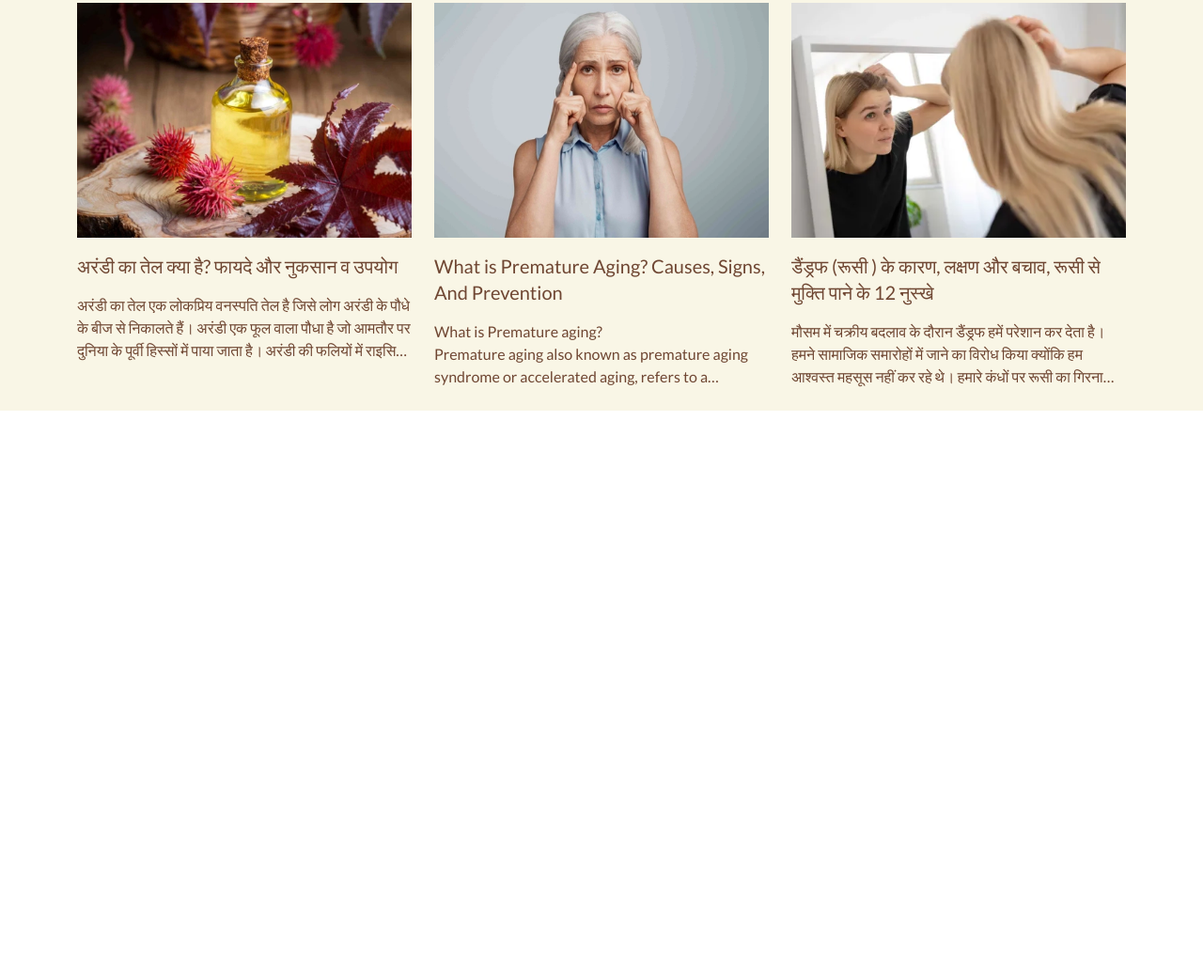
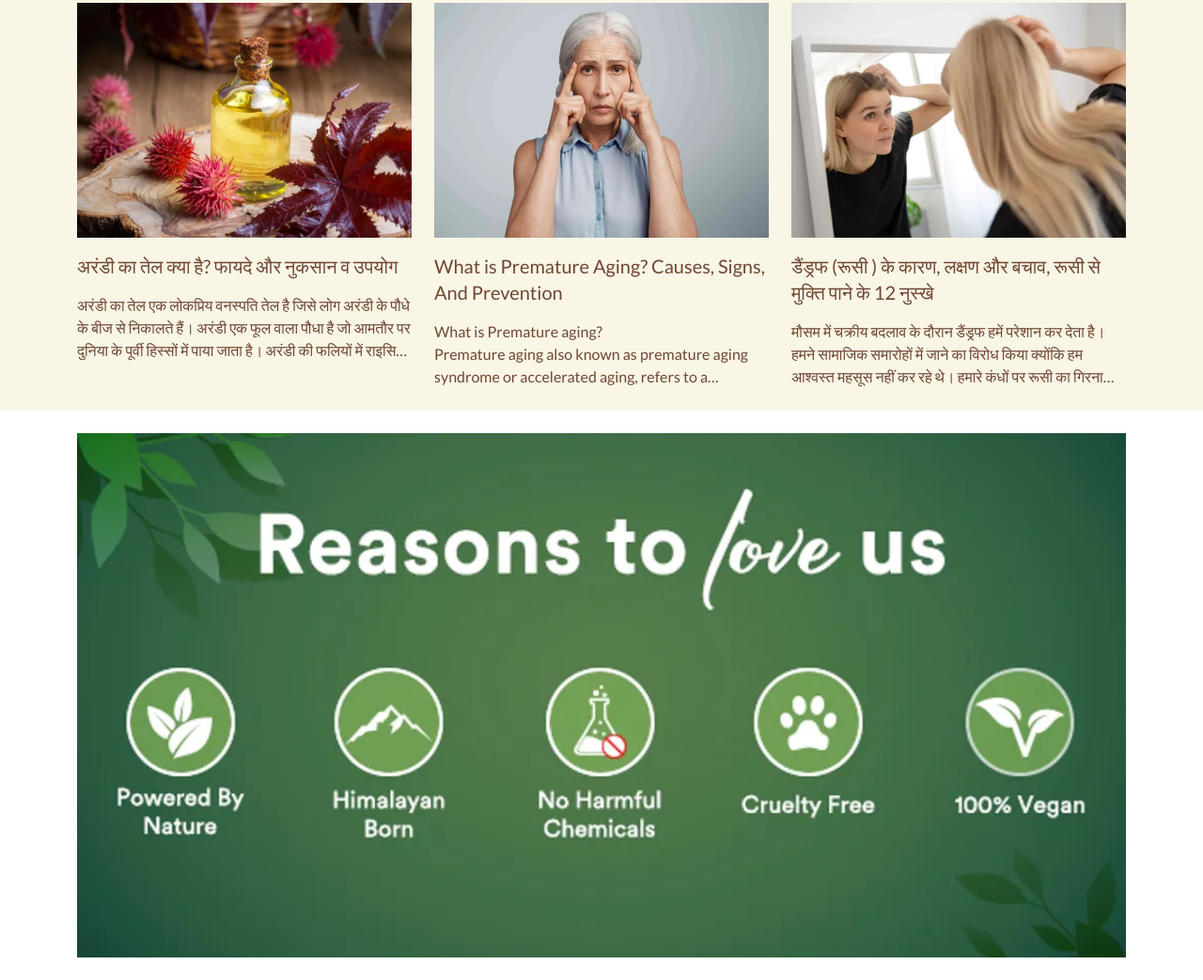
Before and after one commit to deepk2891/buywow.in, a plain HTML site: page index.html in a window 1280 px wide. Shown: the part 6382-7425 px from the top of the page at 94% size. Before the commit the page ends 6819 px from the top, so only its background shows below. Drawn offline with Linux system fonts and the light colour scheme.

Commit message:
added reasons-to-love-us section

```diff
--- a/index.html
+++ b/index.html
@@ -1386,6 +1386,12 @@
             </div>
         </div>
     </section>
+    <!-- ===== REASONS-TO-LOVE-US ===== -->
+    <section class="reasons-to-love-us py-4" id="reasons-to-love-us">
+        <div class="container">
+            <img src="./assets/image/love-us1.png" alt="REASONS-TO-LOVE-US" class="img-fluid w-100">
+        </div>
+    </section>
     <!-- Jquery -->
     <script src="assets/vendor/jquery/jquery.min.js"></script>
 
```
Also changed, not shown: assets/image/love-us1.png (added).
